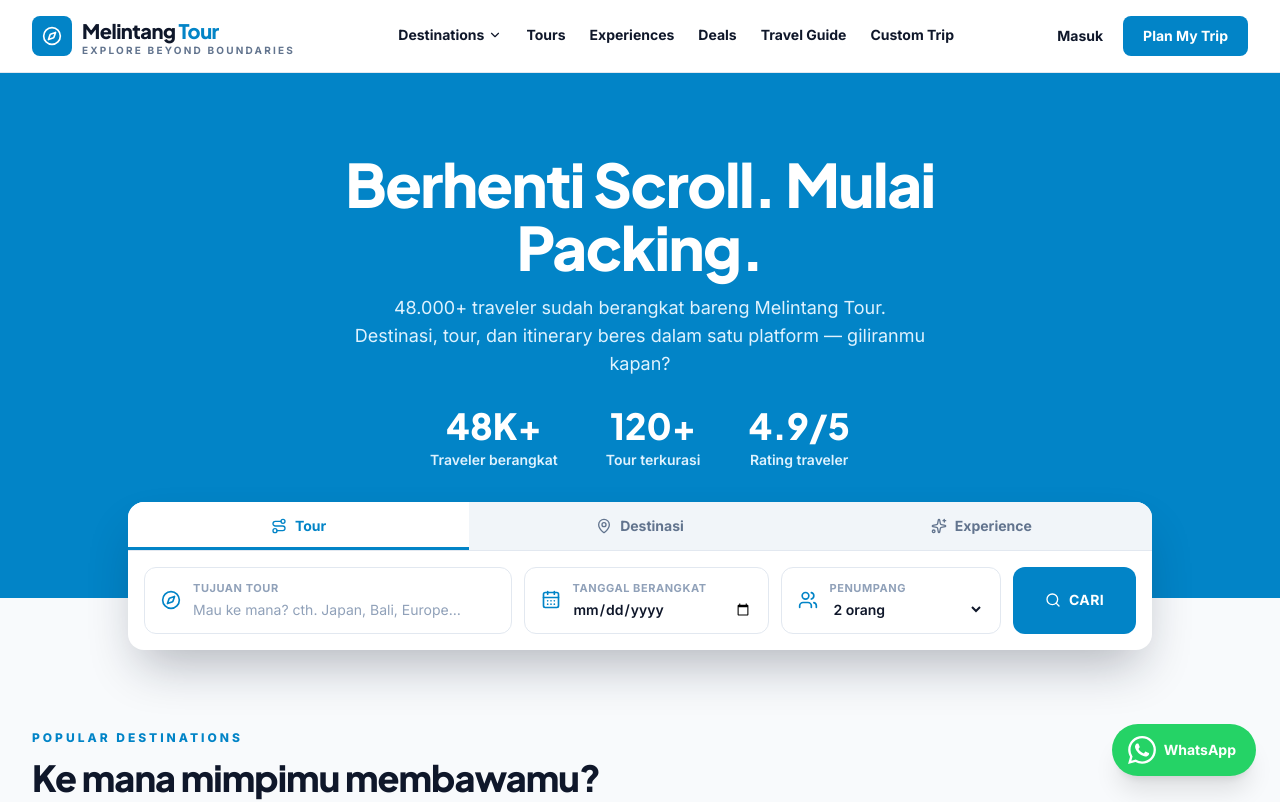
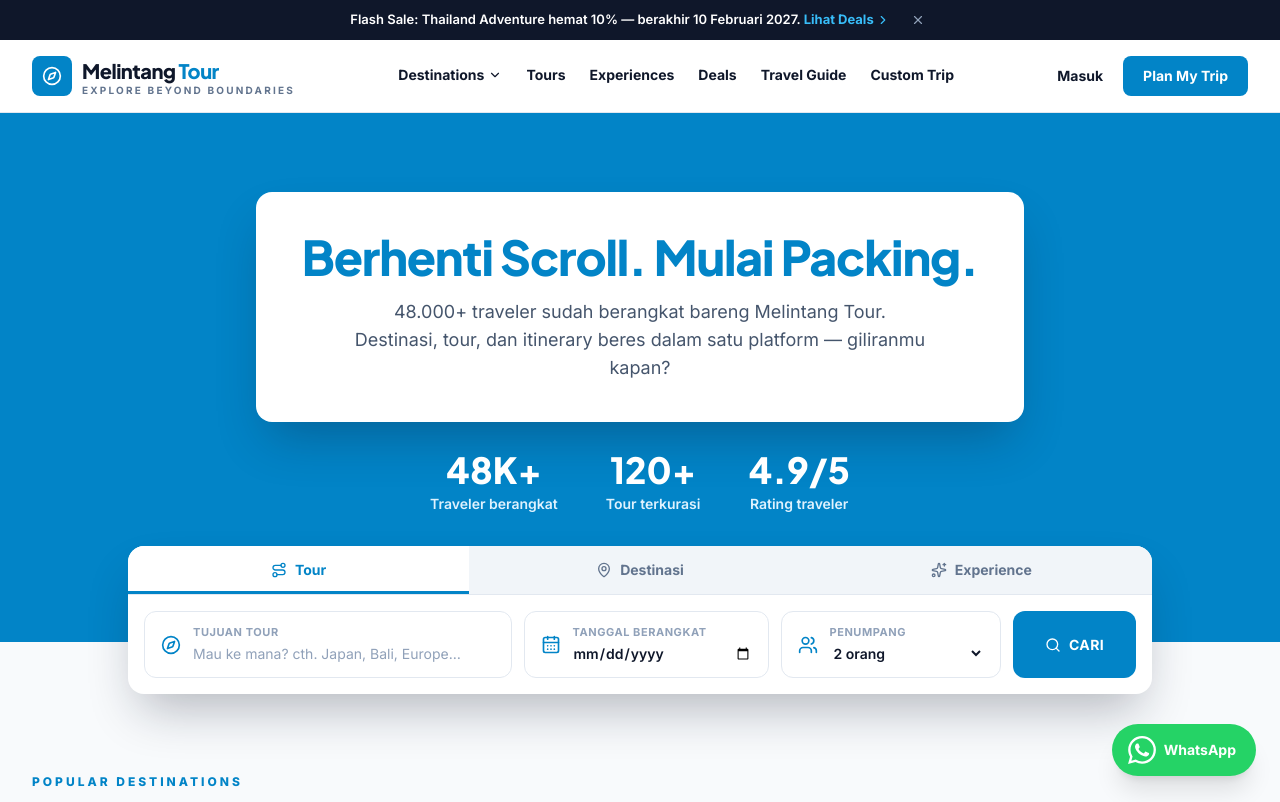
Before and after one commit to kevinefendy/Melintang-Tour, a Next.js app: page / in a window 1280 px wide. Shown: the top 802 px of the page. Built offline with nearby package versions, Linux system fonts and the light colour scheme.

Commit message:
feat(fe-overlap-patterns): announcement bar, white headline card on hero

```diff
--- a/src/app/home-client.tsx
+++ b/src/app/home-client.tsx
@@ -29,13 +29,15 @@ export default function HomeClient() {
       {/* HERO */}
       <section className="bg-ocean">
         <div className="container-shell pb-28 pt-16 text-center md:pb-32 md:pt-20">
-          <h1 className="mx-auto max-w-3xl font-heading text-4xl font-extrabold leading-[1.05] tracking-tight text-white md:text-6xl">
-            Berhenti Scroll. Mulai Packing.
-          </h1>
-          <p className="mx-auto mt-4 max-w-xl text-sky-100 md:text-lg">
-            48.000+ traveler sudah berangkat bareng Melintang Tour. Destinasi,
-            tour, dan itinerary beres dalam satu platform — giliranmu kapan?
-          </p>
+          <div className="mx-auto max-w-3xl rounded-2xl bg-white p-8 text-center shadow-2xl shadow-navy/30 md:p-10">
+            <h1 className="font-heading text-4xl font-extrabold leading-[1.05] tracking-tight text-ocean md:text-5xl">
+              Berhenti Scroll. Mulai Packing.
+            </h1>
+            <p className="mx-auto mt-4 max-w-xl text-slate-600 md:text-lg">
+              48.000+ traveler sudah berangkat bareng Melintang Tour. Destinasi,
+              tour, dan itinerary beres dalam satu platform — giliranmu kapan?
+            </p>
+          </div>
           <div className="mt-7 flex items-center justify-center gap-8 text-white md:gap-12">
             {[
               ["48K+", "Traveler berangkat"],
--- a/src/app/layout.tsx
+++ b/src/app/layout.tsx
@@ -4,6 +4,7 @@ import "./globals.css";
 import Navbar from "@/components/Navbar";
 import Footer from "@/components/Footer";
 import WaBubble from "@/components/WaBubble";
+import AnnouncementBar from "@/components/AnnouncementBar";
 
 const jakarta = Plus_Jakarta_Sans({
   variable: "--font-heading",
@@ -40,6 +41,7 @@ export default function RootLayout({
   return (
     <html lang="id" className={`${jakarta.variable} ${inter.variable}`}>
       <body className="min-h-screen bg-mist text-navy antialiased">
+        <AnnouncementBar />
         <Navbar />
         <div className="flex-1">{children}</div>
         <Footer />
--- /dev/null
+++ b/src/components/AnnouncementBar.tsx
@@ -0,0 +1,31 @@
+"use client";
+
+import { useState } from "react";
+import Link from "next/link";
+import { X, ChevronRight } from "lucide-react";
+
+export default function AnnouncementBar() {
+  const [show, setShow] = useState(true);
+  if (!show) return null;
+
+  return (
+    <div className="bg-navy text-white">
+      <div className="container-shell flex h-10 items-center justify-center gap-2 text-center text-[13px] font-semibold">
+        <p className="truncate">
+          Flash Sale: Thailand Adventure hemat 10% — berakhir 10 Februari 2027.
+          {" "}
+          <Link href="/deals" className="inline-flex items-center gap-0.5 font-bold text-sky hover:underline">
+            Lihat Deals <ChevronRight className="h-3.5 w-3.5" />
+          </Link>
+        </p>
+        <button
+          onClick={() => setShow(false)}
+          aria-label="Tutup pengumuman"
+          className="ml-2 flex h-6 w-6 shrink-0 items-center justify-center rounded-full text-slate-400 hover:bg-white/10 hover:text-white"
+        >
+          <X className="h-3.5 w-3.5" />
+        </button>
+      </div>
+    </div>
+  );
+}
```
